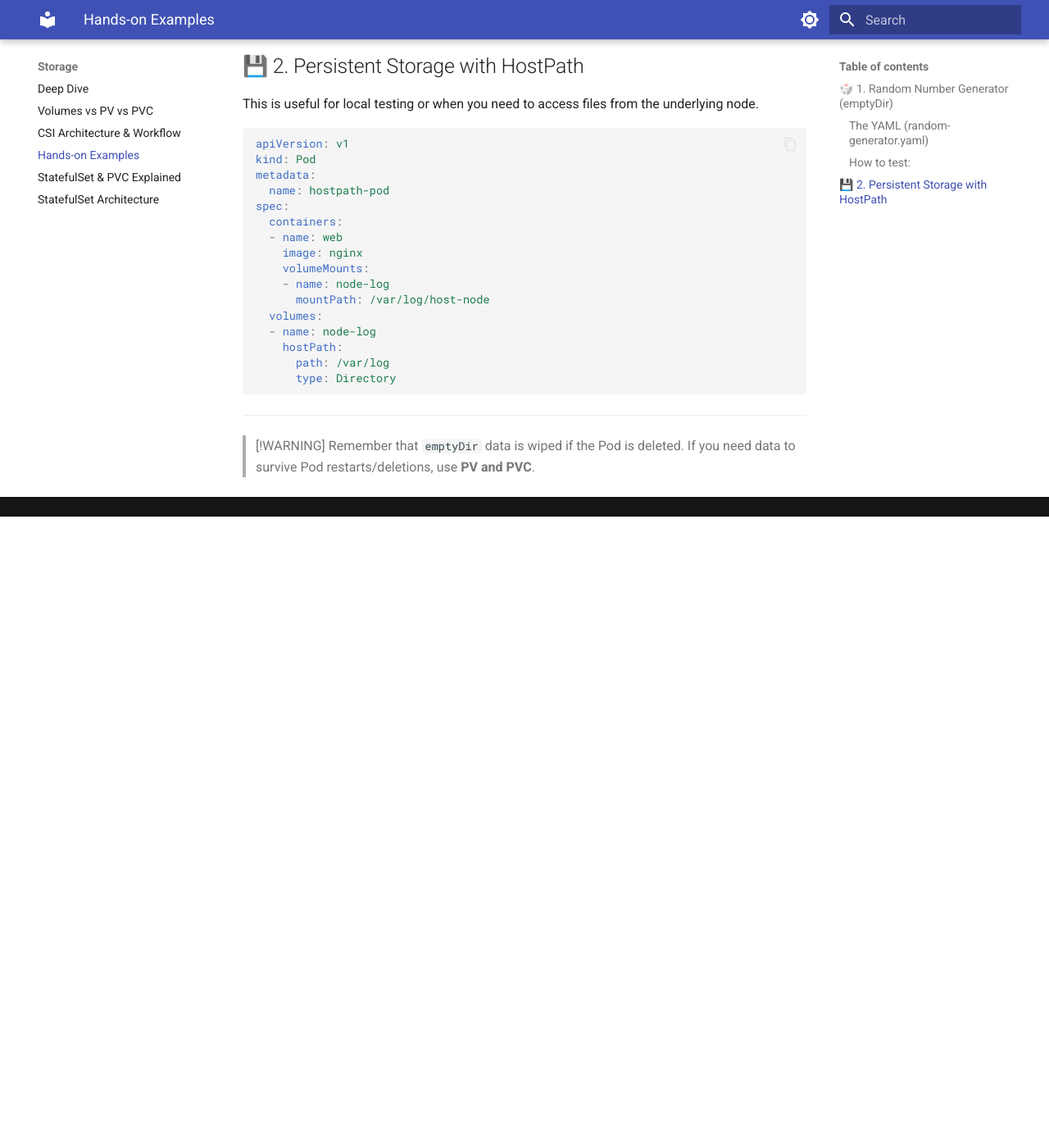
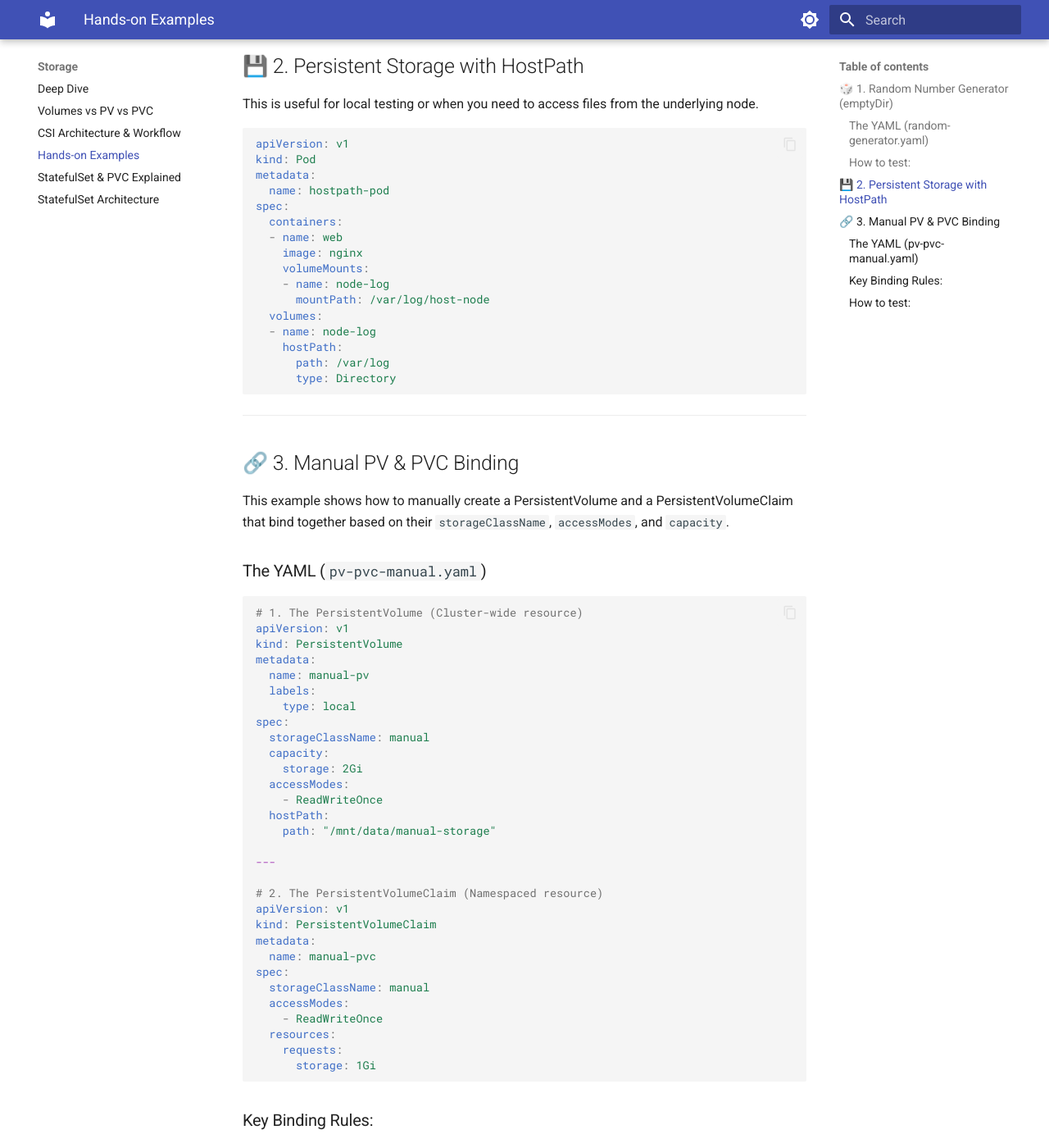
Before and after one commit to kvcenation5/cka-study-guide, an MkDocs documentation site: the page built from docs/storage/hands-on-examples.md, in a window 1280 px wide and 1400 px high, scrolled down 1480 px. Shown: the whole window at 82% size. Built offline with MkDocs 1.6.1 and Material for MkDocs 9.7.7, drawn with Linux system fonts in a browser that asks for light colours; before the commit the page ends 2110 px from its top, so only the background shows below that; some of the changed text lies outside the part shown.

Commit message:
Add manual PV and PVC binding example

````diff
--- a/docs/storage/hands-on-examples.md
+++ b/docs/storage/hands-on-examples.md
@@ -84,5 +84,56 @@ spec:
 
 ---
 
-> [!WARNING]
-> Remember that `emptyDir` data is wiped if the Pod is deleted. If you need data to survive Pod restarts/deletions, use **PV and PVC**.
+## 🔗 3. Manual PV & PVC Binding
+
+This example shows how to manually create a PersistentVolume and a PersistentVolumeClaim that bind together based on their `storageClassName`, `accessModes`, and `capacity`.
+
+### The YAML (`pv-pvc-manual.yaml`)
+
+```yaml
+# 1. The PersistentVolume (Cluster-wide resource)
+apiVersion: v1
+kind: PersistentVolume
+metadata:
+  name: manual-pv
+  labels:
+    type: local
+spec:
+  storageClassName: manual
+  capacity:
+    storage: 2Gi
+  accessModes:
+    - ReadWriteOnce
+  hostPath:
+    path: "/mnt/data/manual-storage"
+
+---
+
+# 2. The PersistentVolumeClaim (Namespaced resource)
+apiVersion: v1
+kind: PersistentVolumeClaim
+metadata:
+  name: manual-pvc
+spec:
+  storageClassName: manual
+  accessModes:
+    - ReadWriteOnce
+  resources:
+    requests:
+      storage: 1Gi
+```
+
+### Key Binding Rules:
+1.  **StorageClassName**: Both must match (in this case, `manual`).
+2.  **AccessModes**: The PV must support at least the access mode requested by the PVC.
+3.  **Capacity**: The PV capacity must be greater than or equal to the PVC request.
+
+### How to test:
+1.  Create the resources: `kubectl apply -f pv-pvc-manual.yaml`
+2.  Check the PV status: `kubectl get pv manual-pv` (Should be **Bound**)
+3.  Check the PVC status: `kubectl get pvc manual-pvc` (Should be **Bound**)
+
+---
+
+> [!TIP]
+> **Dynamic vs Manual**: In production, you'll likely use a **StorageClass** to automate this (Dynamic Provisioning). In the CKA exam, you will often be asked to perform a **Manual binding** like this example.
````
Also changed, not shown: 1 other file.
